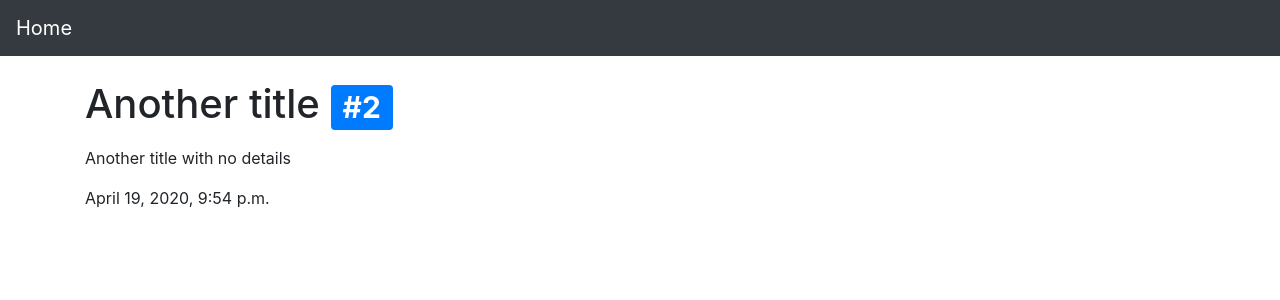
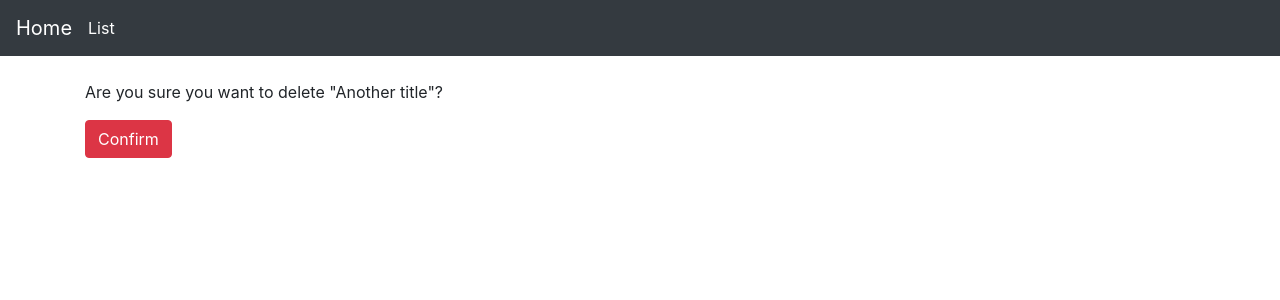
Before and after one commit to nuthanc/jiraClone, a Django app: page /issues/delete/2/ in a window 1280 px wide. Shown: the top 300 px of the page. Run offline with Django 3.2, Linux system fonts and the light colour scheme; data comes from the database, SQL or seed files in the repository; both versions use the stored data as it was after the commit; some libraries are stand-ins or nearby versions.

Commit message:
Add Update and Delete Views

```diff
--- /dev/null
+++ b/issues/templates/issues/issue_confirm_delete.html
@@ -0,0 +1,8 @@
+{% extends 'base.html' %}
+
+{% block content %}
+<form method="post">{% csrf_token %}
+  <p>Are you sure you want to delete "{{ object.title }}"?</p>
+  <button type="submit" class="btn btn-danger">Confirm</button>
+</form>
+{% endblock %}
--- a/issues/templates/issues/issue_detail.html
+++ b/issues/templates/issues/issue_detail.html
@@ -9,4 +9,6 @@
 </h1>
 <p class="lead">{{issue.details|linebreaks}}</p>
 <p>{{ issue.created_at }}</p>
+<a class="btn btn-primary" role="button" href="{% url 'issues:edit' pk=issue.pk %}">Edit</a>
+<a class="btn btn-danger" role="button" href="{% url 'issues:delete' pk=issue.pk %}">Delete</a>
 {% endblock %}
--- a/issues/urls.py
+++ b/issues/urls.py
@@ -1,4 +1,4 @@
-from django.urls import path, re_path
+from django.urls import path
 from . import views
 
 app_name = 'issues'
@@ -6,5 +6,7 @@ app_name = 'issues'
 urlpatterns = [
     path('', views.IssueList.as_view(), name='list'),
     path('new/', views.IssueCreate.as_view(), name='create'),
-    re_path('(?P<pk>\d+)/', views.IssueDetail.as_view(), name='detail'),
+    path('<int:pk>/', views.IssueDetail.as_view(), name='detail'),
+    path('edit/<int:pk>/', views.IssueUpdate.as_view(), name='edit'),
+    path('delete/<int:pk>/', views.IssueDelete.as_view(), name='delete'),
 ]
--- a/issues/views.py
+++ b/issues/views.py
@@ -1,6 +1,7 @@
 from django.shortcuts import render
 from django.views import generic
 from django.utils import timezone
+from django.urls import reverse_lazy
 
 from . import models
 # Create your views here.
@@ -43,3 +44,11 @@ class IssueList(generic.list.ListView):
                 issue.className = "list-group-item-primary"
                 issue.textColor = "text-primary"
         return context
+
+class IssueUpdate(generic.edit.UpdateView):
+    model = models.Issue
+    fields = '__all__'
+
+class IssueDelete(generic.edit.DeleteView):
+    model = models.Issue
+    success_url = reverse_lazy('issues:list')
--- a/templates/base.html
+++ b/templates/base.html
@@ -14,6 +14,7 @@
     <a class="navbar-brand" href="{% url 'home' %}">
       Home
     </a>
+    <a class="mr-auto text-white" href="{% url 'issues:list' %}">List</a>
   </nav>
 
   <div class="container">
```
Also changed, not shown: issues/templates/issues/issue_form.html (+8 -1 lines), README.md, db.sqlite3.
